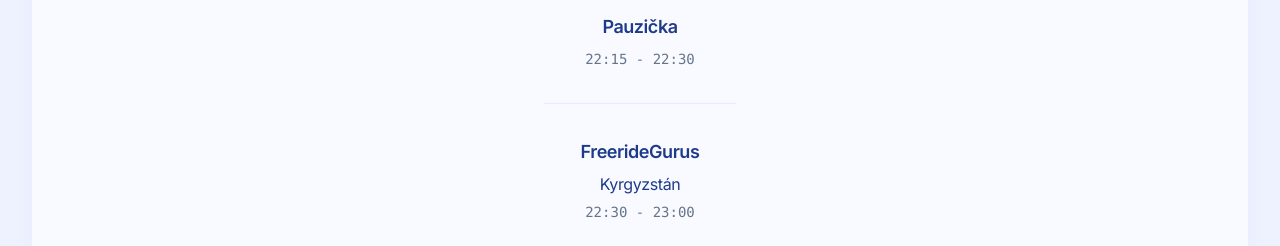
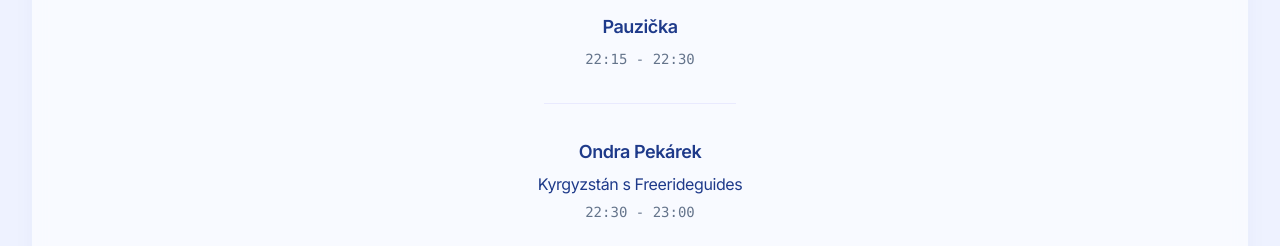
Before and after one commit to ondrahlavac/ushbudu-outdoor-fest, a Next.js app: page / in a window 1280 px wide. Shown: the part 4380-4626 px from the top of the page. Built offline with nearby package versions, Linux system fonts and the light colour scheme.

Commit message:
Edit the time schedule section
Adding the correct name for freerideguides presentation.

```diff
--- a/src/components/Schedule.jsx
+++ b/src/components/Schedule.jsx
@@ -71,8 +71,8 @@ const schedule = [
         end: '22:30',
       },
       {
-        name: 'FreerideGurus',
-        description: 'Kyrgyzstán',
+        name: 'Ondra Pekárek',
+        description: 'Kyrgyzstán s Freerideguides',
         start: '22:30',
         end: '23:00',
       },
```
Also changed, not shown: 2 other files (tests, documents, lock files or other folders).
